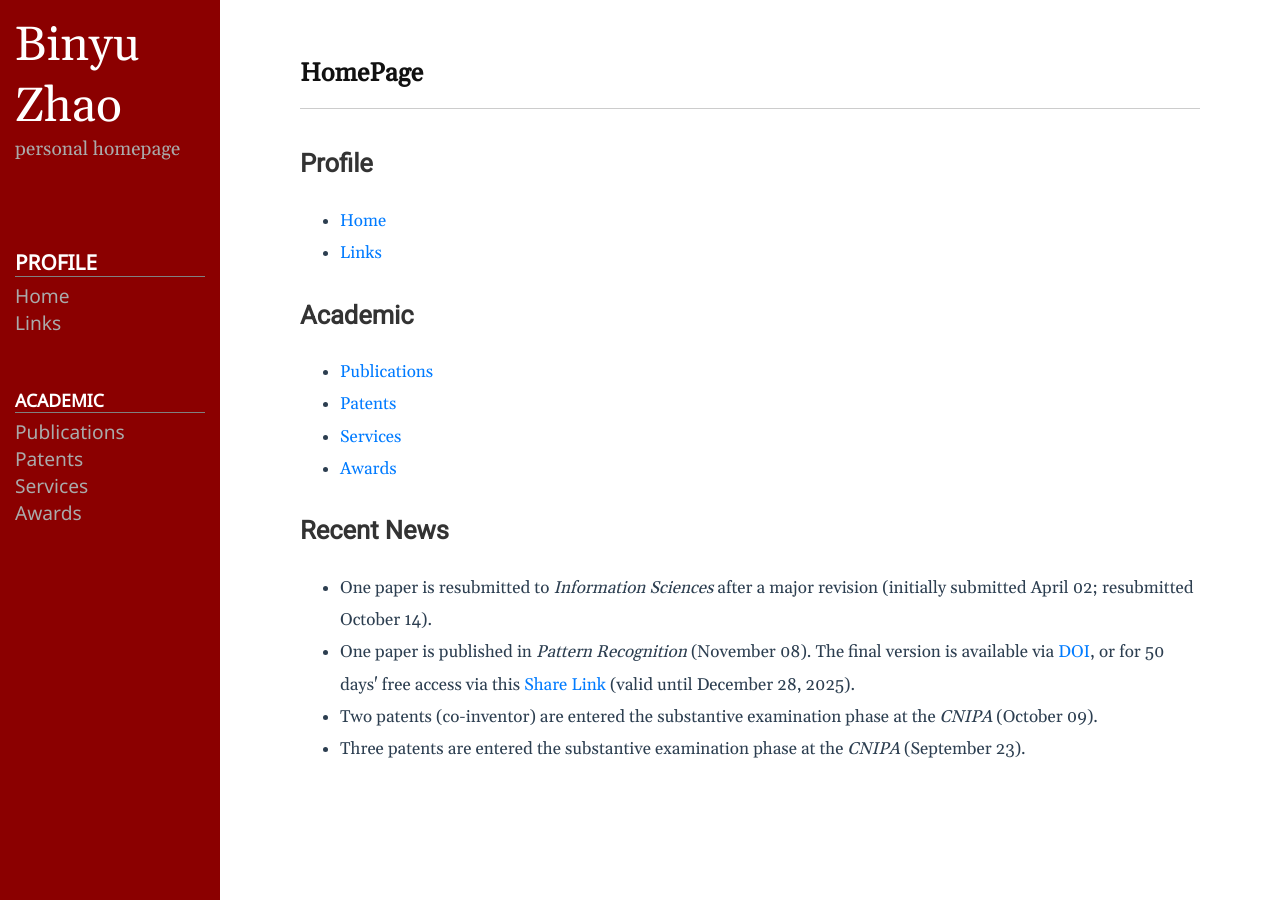
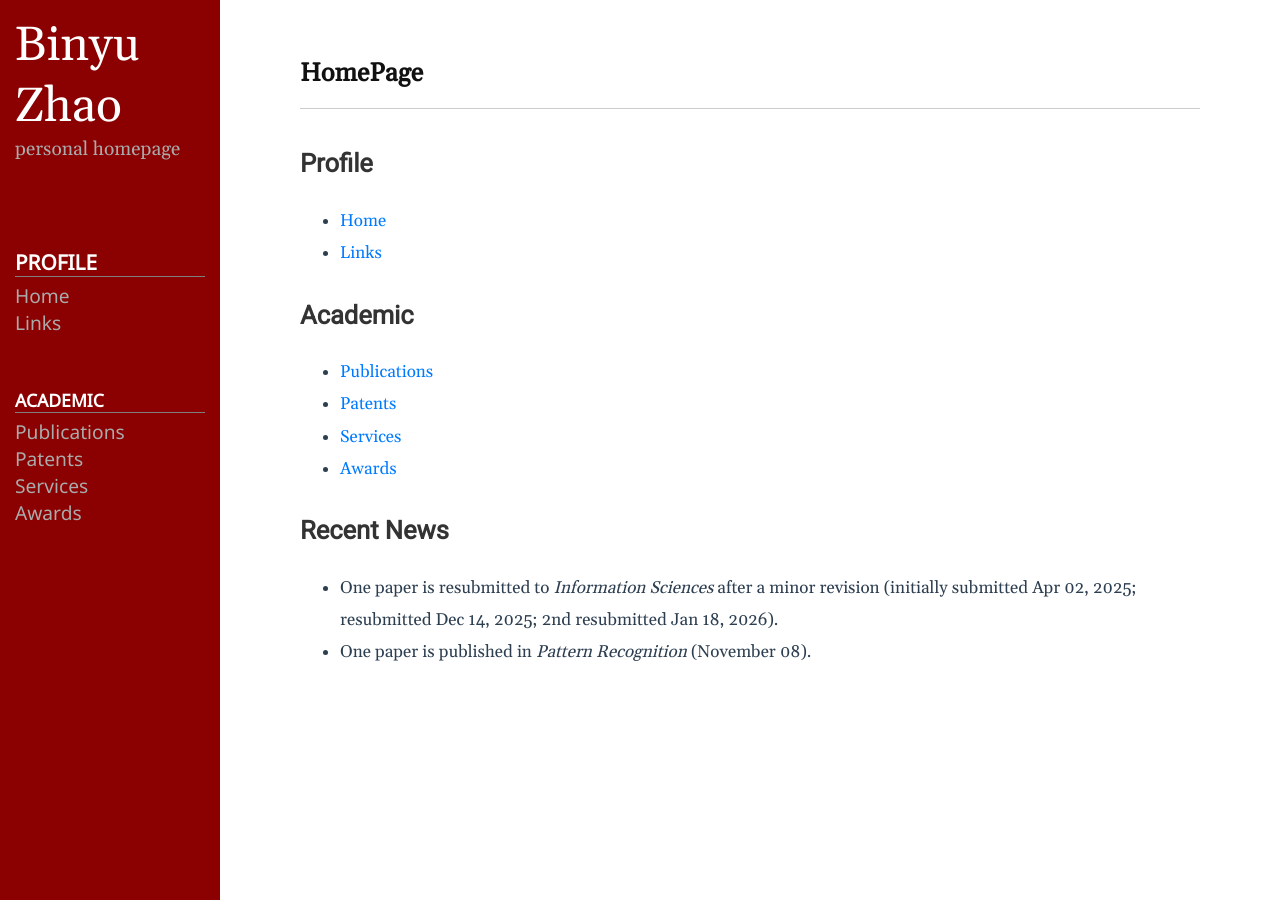
Before and after one commit to byzhaoAI/byzhaoAI.github.io, a Jekyll site: the page built from index.md, in a window 1280 px wide. Built offline with Jekyll 4.4.1, drawn with Linux system fonts in a browser that asks for light colours.

Commit message:
update personal status

```diff
--- a/_includes/home.html
+++ b/_includes/home.html
@@ -21,10 +21,11 @@
 
     <h2>Recent News</h2>
     <ul>
-      <li>One paper is resubmitted to <em>Information Sciences</em> after a major revision (initially submitted April 02; resubmitted October 14).</li>
-      <li>One paper is published in <em>Pattern Recognition</em> (November 08). The final version is available via <a href="https://doi.org/10.1016/j.patcog.2025.112591">DOI</a>, or for 50 days' free access via this <a href="https://authors.elsevier.com/a/1m40D77nKsBm-">Share Link</a> (valid until December 28, 2025).</li>
-      <li>Two patents (co-inventor) are entered the substantive examination phase at the <em>CNIPA</em> (October 09).</li>
-      <li>Three patents are entered the substantive examination phase at the <em>CNIPA</em> (September 23).</li>
+      <li>One paper is resubmitted to <em>Information Sciences</em> after a minor revision (initially submitted Apr 02, 2025; resubmitted Dec 14, 2025; 2nd resubmitted Jan 18, 2026).</li>
+      <li>One paper is published in <em>Pattern Recognition</em> (November 08).</li>
+      <!-- <li>One paper is published in <em>Pattern Recognition</em> (November 08). The final version is available via <a href="https://doi.org/10.1016/j.patcog.2025.112591">DOI</a>, or for 50 days' free access via this <a href="https://authors.elsevier.com/a/1m40D77nKsBm-">Share Link</a> (valid until December 28, 2025).</li> -->
+      <!-- <li>Two patents (co-inventor) are entered the substantive examination phase at the <em>CNIPA</em> (October 09).</li> -->
+      <!-- <li>Three patents are entered the substantive examination phase at the <em>CNIPA</em> (September 23).</li> -->
     </ul>
 
   </div>
```
Also changed, not shown: README.md.
